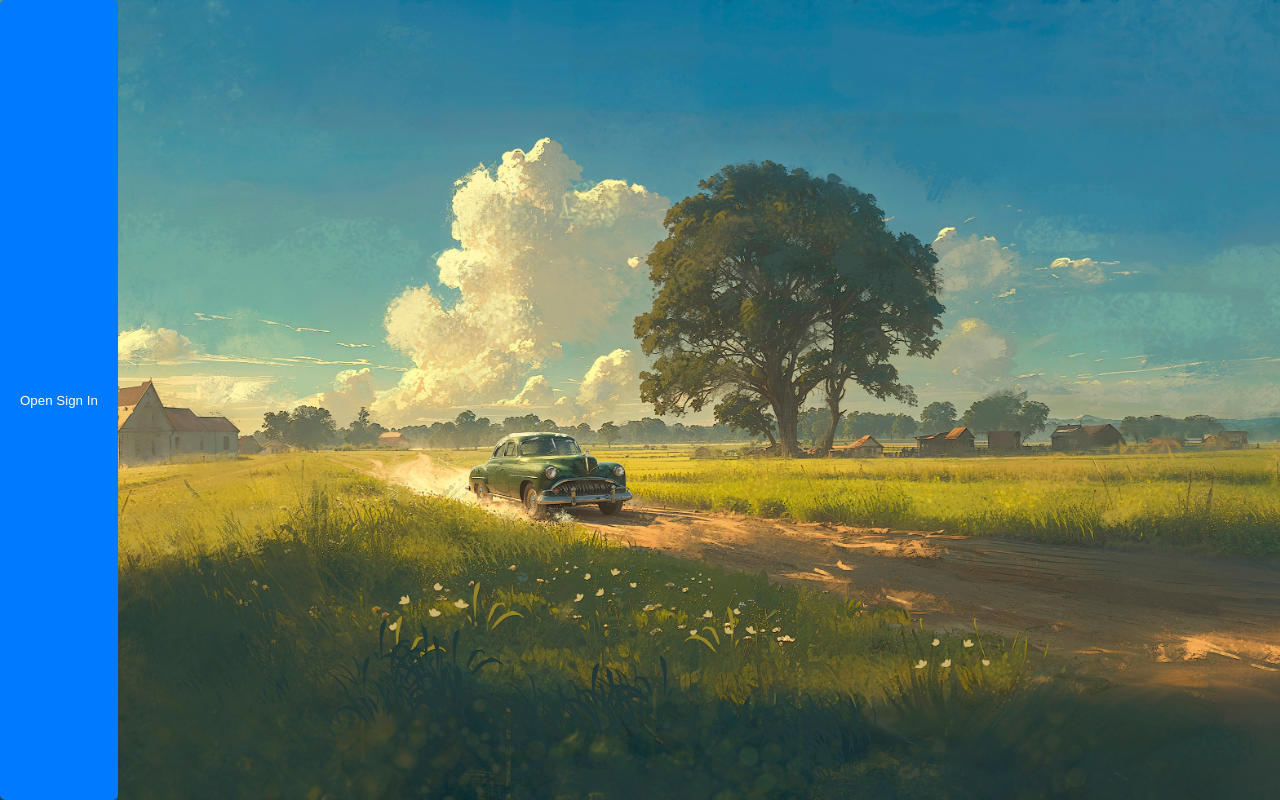
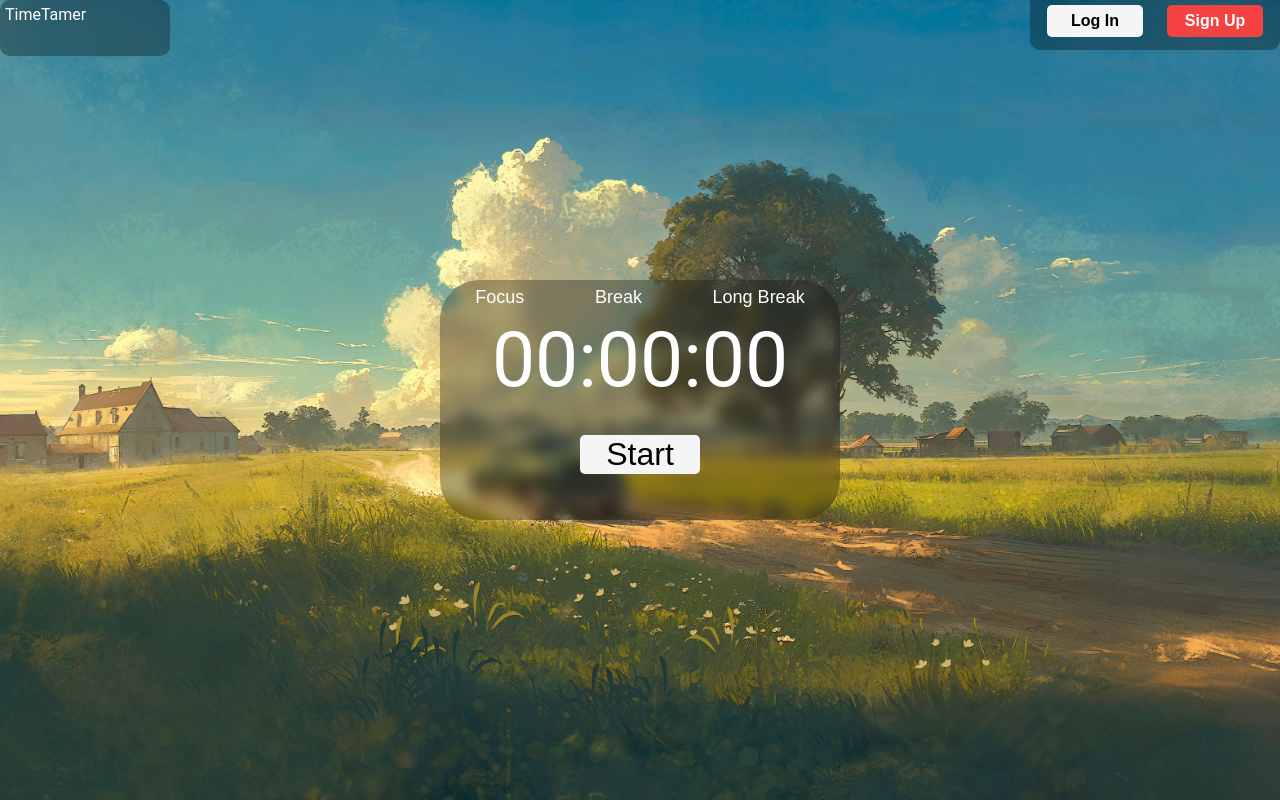
Before and after one commit to Brown-Sage/TimeTamer, a React (Vite) app: page / in a window 1280 px wide. Built offline with nearby package versions, Linux system fonts and the light colour scheme.

Commit message:
Routing for Login and Signup And some other small stuff

```diff
--- a/package.json
+++ b/package.json
@@ -13,7 +13,8 @@
     "lucide-react": "^0.474.0",
     "react": "^18.3.1",
     "react-dom": "^18.3.1",
-    "react-live-clock": "^6.1.25"
+    "react-live-clock": "^6.1.25",
+    "react-router-dom": "^7.1.5"
   },
   "devDependencies": {
     "@eslint/js": "^9.17.0",
--- a/src/App.jsx
+++ b/src/App.jsx
@@ -1,17 +1,18 @@
-import { useState } from 'react'
-import './App.css'
-import Home from './pages/Home'
-import Login from './components/Login'
-import SignIn from './components/Signin'
+import { BrowserRouter as Router, Routes, Route } from "react-router-dom";
+import Home from "./pages/Home";
+import Login from "./components/Login";
+import SignIn from "./components/Signin";
 
 function App() {
-  const [count, setCount] = useState(0)
-
   return (
-    <>
-      <SignIn />
-    </>
-  )
+    <Router>
+      <Routes>
+        <Route path="/" element={<Home />} />
+        <Route path="/login" element={<Login />} />
+        <Route path="/signin" element={<SignIn />} />
+      </Routes>
+    </Router>
+  );
 }
 
-export default App
+export default App;
--- a/src/components/Login.jsx
+++ b/src/components/Login.jsx
@@ -1,22 +1,15 @@
-import React, { useState } from "react";
+import React from "react";
 import "../styles/Login.css";
 
 export default function Login() {
-  const [isOpen, setIsOpen] = useState(false);
-
   return (
     <div className="container">
-      <button className="open-btn" onClick={() => setIsOpen(true)}>
-        Open Login
-      </button>
-
-      {isOpen && (
       <div className="overlay">
         <div className="popup">
-            <button className="close-btn" onClick={() => setIsOpen(false)}>
+          <button className="close-btn" onClick={() => window.history.back()}>
             ✖
           </button>
-            <h1>Welcome Back 😊</h1>
+          <h1>Welcome Back</h1>
           <label>Username:</label>
           <input type="text" placeholder="Username" className="input-box" />
           <label>Password:</label>
@@ -24,7 +17,6 @@ export default function Login() {
           <button className="login-btn">Login</button>
         </div>
       </div>
-      )}
     </div>
   );
 }
--- a/src/components/Signin.jsx
+++ b/src/components/Signin.jsx
@@ -1,19 +1,12 @@
-import React, { useState } from "react";
+import React from "react";
 import "../styles/Signin.css"; // Reusing the same CSS file
 
 export default function SignIn() {
-  const [isOpen, setIsOpen] = useState(false);
-
   return (
     <div className="container">
-      <button className="open-btn" onClick={() => setIsOpen(true)}>
-        Open Sign In
-      </button>
-
-      {isOpen && (
         <div className="overlay">
           <div className="popup-signin">
-            <button className="close-btn" onClick={() => setIsOpen(false)}>
+            <button className="close-btn" onClick={() => window.history.back()}>
               ✖
             </button>
             <h1>Create Your Account 🚀</h1>
@@ -28,7 +21,7 @@ export default function SignIn() {
             <button className="login-btn">Sign In</button>
           </div>
         </div>
-      )}
+
     </div>
   );
 }
--- a/src/components/Timer.jsx
+++ b/src/components/Timer.jsx
@@ -10,11 +10,9 @@ function Timer() {
     const updateData = () => {
         return `${String(hours).padStart(2, '0')}:${String(minutes).padStart(2, '0')}:${String(seconds).padStart(2, '0')}`;
     };
-
     const startStop = () => {
         setIsRunning((prev) => !prev);
     };
-
     useEffect(() => {
         let interval;
         if (isRunning) {
--- a/src/pages/Home.jsx
+++ b/src/pages/Home.jsx
@@ -1,28 +1,30 @@
+import { useNavigate } from "react-router-dom";
 import "../styles/Home.css";
 import Timer from "../components/Timer";
 import "../styles/Timer.css";
-import Login from "../components/Login";
+
 function Home() {
+    const navigate = useNavigate();
+
     return (
         <div className="container">
-
             <div className="MainHead">
                 <div className="header-left">
                     <div style={{ color: 'white' }}>TimeTamer</div>
                 </div>
                 <div className="header-right">
-                    <button onClick={() => <Login />} >Log In</button>
-                    <button>Sign Up</button>
-
+                    <button onClick={() => navigate("/login")}>Log In</button>
+                    <button onClick={() => navigate("/signin")}>Sign Up</button>
                 </div>
             </div>
             <div className="Maintimer">
-                <div>Focus</div>
-                <div>Break</div>
-                <div>Long Break</div>
+                <div className="Options">
+                    <button      className="child1">Focus</button>
+                    <button className="child1">Break</button>
+                    <button className="child1">Long Break</button>
+                </div>
                 <Timer />
             </div>
-
         </div>
     );
 }
--- a/src/styles/Signin.css
+++ b/src/styles/Signin.css
@@ -10,6 +10,8 @@
 }
 .popup-signin h1{
     color: black;
+    font-size: 25px;
+    margin-bottom: 35px;
 }
 .popup-signin label{
     display: flex;
--- a/src/styles/Timer.css
+++ b/src/styles/Timer.css
@@ -5,7 +5,7 @@
     border-radius: 40px;
     transform: translate(-50%, -50%);
     display: flex;
-    justify-content: center;
+
     align-items: center;
     width: 400px;
     height: 15rem;
@@ -14,10 +14,25 @@
     font-size: 4rem;
     flex-direction: column;
 }
-.Maintimer div{
+.Options{
     display: flex;
+    width: 100%;
+    flex-direction: row;
+    justify-content: space-around;
+}
+.child1{
     font-size: 1rem;
-    flex-direction: row;
+    padding: 7px;
+    font-size: large;
+
+
+  background-color: transparent;
+  border: none;
+
+  color: inherit;
+  cursor: pointer;
+
+
 }
 #timer{
     font-size: larger;
```
Also changed, not shown: 1 other file (tests, documents, lock files or other folders). Lines whose indentation alone changed are shown as unchanged.
